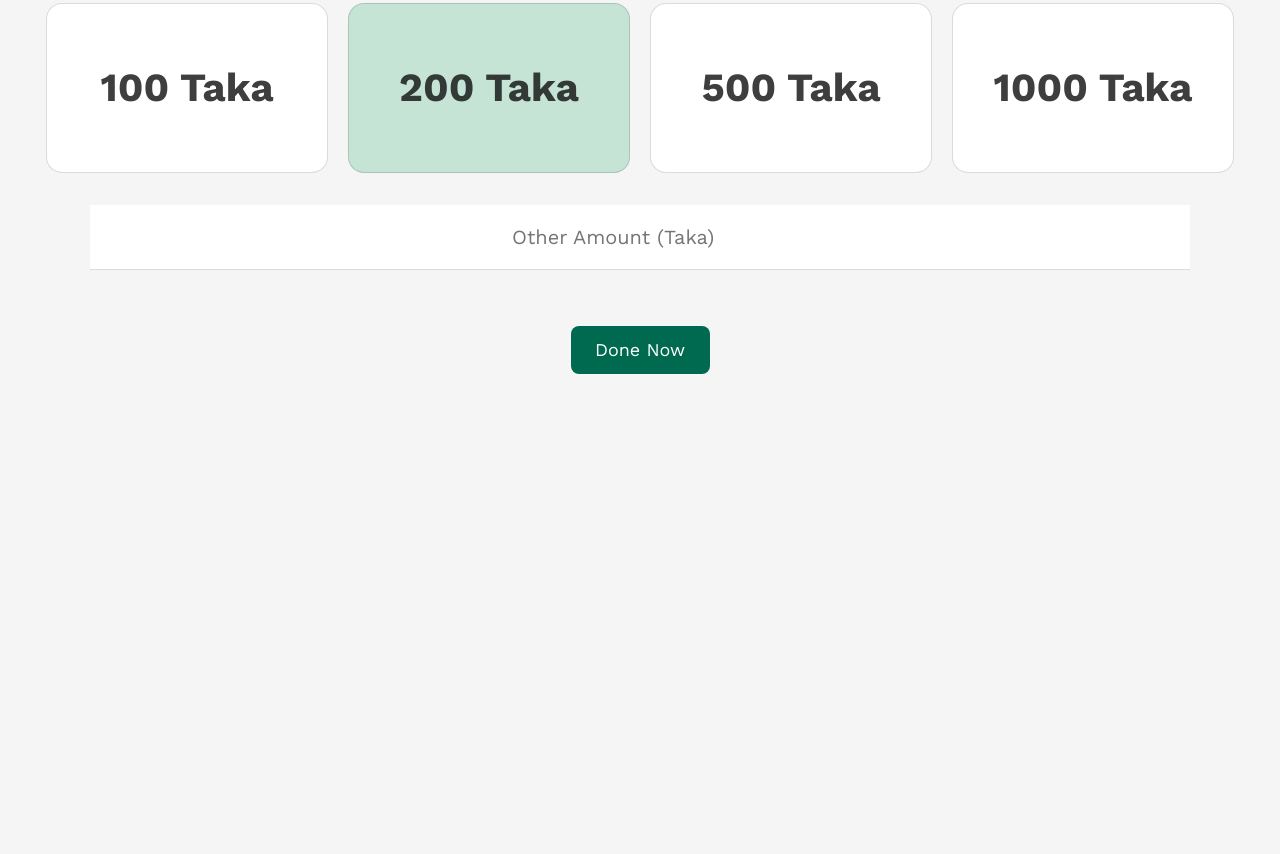
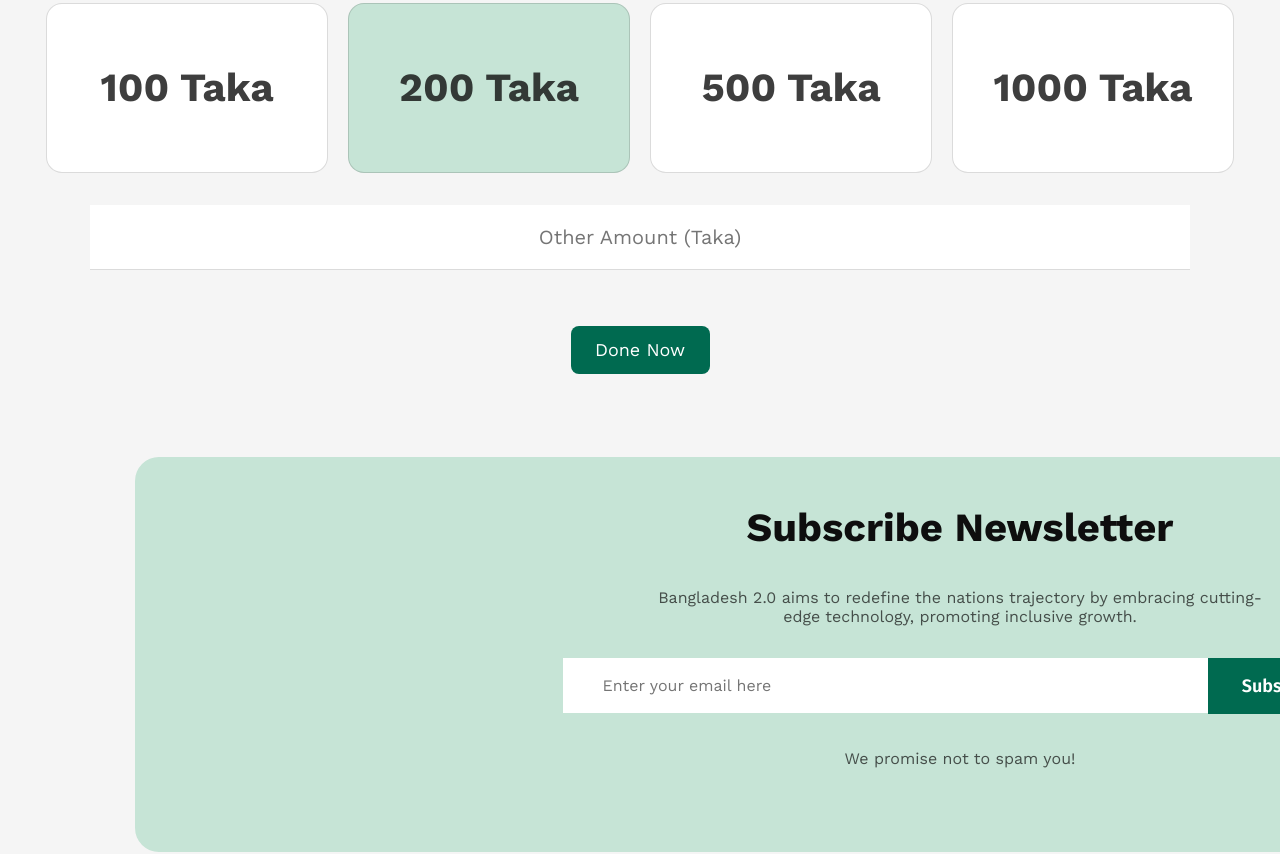
Before and after one commit to Ibtisumraian/ibtisum-assingment-one, a plain HTML site: page index.html in a window 1280 px wide. Shown: the part 4167-5021 px from the top of the page. Before the commit the page ends 4621 px from the top, so only its background shows below. Drawn offline with nearby package versions, Linux system fonts and the light colour scheme.

Commit message:
foot boody

```diff
--- a/index.html
+++ b/index.html
@@ -173,10 +173,23 @@
                 </div>
                </div>
                <div class="input">
-                <input type="text" class="put-amount" placeholder="Other Amount (Taka)">
+                <input type="number 0" placeholder="Other Amount (Taka)" class="put-amount" >
                </div>
                <button class="box-btn">Done Now</button>
 
+            </div>
+        </section>
+        <section class="foot-body">
+            <div class="ft-bd">
+                <div class="ft-bd-text">
+                    <h1>Subscribe Newsletter</h1>
+                <p>Bangladesh 2.0 aims to redefine the nations trajectory by embracing cutting-edge technology, promoting inclusive growth.</p>
+                </div>
+                <div class="input-items">
+                    <input type="text" placeholder="Enter your email here" class="foot-input">
+                    <button class="input-btn">Subscribe</button>
+                </div>
+                <p>We promise not to spam you!</p>
             </div>
         </section>
 
--- a/style/style.css
+++ b/style/style.css
@@ -478,7 +478,7 @@ body{
     font-weight: 700;
     line-height: 48px;
 }
-.input{
+.input .put-amount{
     width: 1100px;
     height: 64px;
     border: none;
@@ -487,16 +487,111 @@ body{
     display: flex;
     justify-content: center;
     align-items: center;
-}
-.input .put-amount{
+    text-align: center;
     color: rgba(14, 14, 14, 0.3);
     font-family: "Work Sans", serif;
     font-size: 20px;
-    font-weight: 400px;
+    font-weight: 400;
     line-height: 24px;
-    border: none;
 }
 .hov1:hover{
     transition: 0;
     background-color: rgb(198, 228, 214);
 }
+/* foot body */
+.foot-body{
+    width: 1920px;
+    height: 400px;
+    display: flex;
+    justify-content: center;
+    align-items: center;
+}
+.ft-bd{
+    width: 1650px;
+    height: 395px;
+    border-radius: 24px;
+    background: rgb(198, 228, 214);
+    display: flex;
+    justify-content: center;
+    align-items: center;
+    flex-direction: column;
+}
+.ft-bd-text{
+    width: 750px;
+    height: 112px;
+    display: flex;
+    justify-content: center;
+    align-items: center;
+    flex-direction: column;
+}
+.ft-bd h1{
+    width: 622px;
+    height: 48px;
+    color: rgb(14, 14, 14);
+    font-family: "Work Sans", serif;
+    font-size: 40px;
+    font-weight: 700;
+    line-height: 48px;
+    display: flex;
+    justify-content: center;
+    align-items: center;
+    margin-top: 0px;
+    margin-bottom: 10px;
+}
+.ft-bd p{
+    width: 622px;
+    height: 53px;
+    color: rgba(14, 14, 14, 0.7);
+    font-family: "Work Sans", serif;
+    font-size: 16px;
+    font-weight: 400;
+    line-height: 24px;
+    display: flex;
+    justify-content: center;
+    align-items: center;
+    text-align: center;
+    margin-bottom: 24px;
+}
+
+.ft-bd .foot-input{
+    width: 605px;
+    height: 55px;
+    margin-top: 24px;
+    padding: 0px 0px 0px 40px;
+    color: rgba(14, 14, 14, 0.3);
+    font-family: "Work Sans", serif;
+    font-size: 16px;
+    font-weight: 400;
+    line-height: 19px;
+    border: none;
+    margin: 0px 0px;
+}
+.input-btn{
+    width: 150px;
+    height: 56px;
+    border-radius: 0px 8px 8px 0px;
+    background: rgb(0, 106, 80);
+    color: rgb(255, 255, 255);
+    font-family: Fira Sans;
+    font-size: 18px;
+    font-weight: 600;
+    line-height: 22px;
+    border: none;
+    margin: 0px 0px;
+    cursor: pointer;
+}
+.input-items{
+    display: flex;
+
+    margin-top: 30px;
+}
+.ft-bd p{
+    width: 622px;
+    height: 19px;
+    color: rgba(14, 14, 14, 0.7);
+    font-family: "Work Sans", serif;
+    font-size: 16px;
+    font-weight: 400;
+    line-height: 19px;
+    margin-top: 35px;
+}
```
